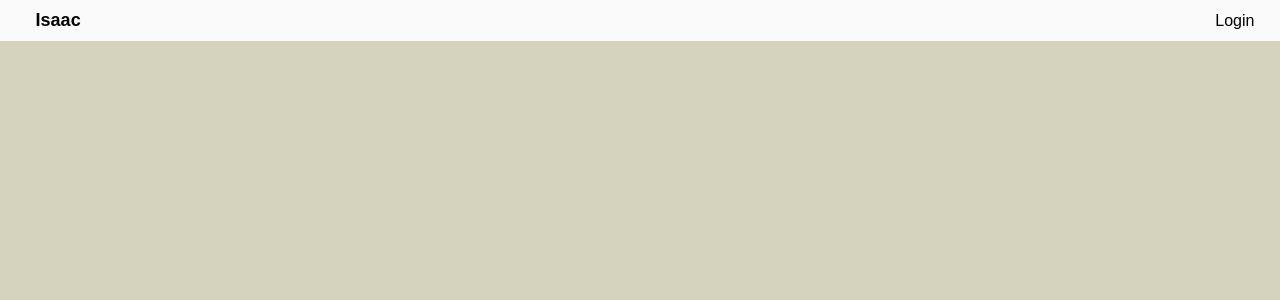
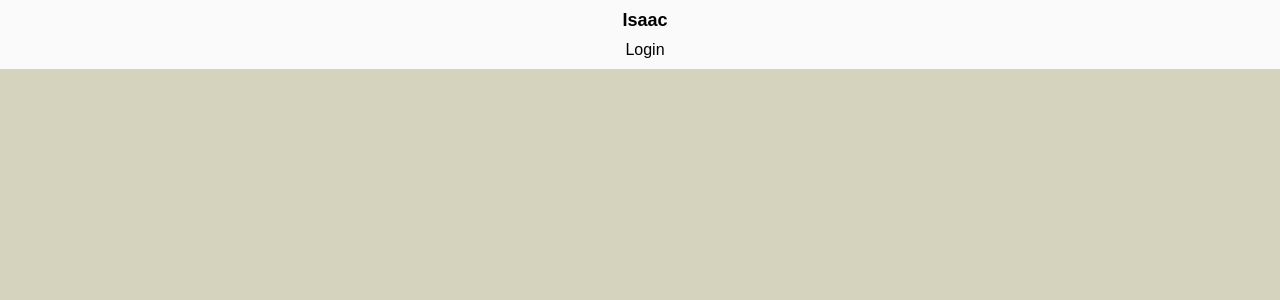
Before and after one commit to Isaac-To/MyStory, a Django app: template MyStory/app/templates/nav.html in a window 1280 px wide. Shown: the top 300 px of the page. Run offline with Django 3.2, Linux system fonts and the light colour scheme; the template is opened without the code that fills it, so the values that code supplies are empty.

Commit message:
two layer layout on nav

```diff
--- a/MyStory/app/static/style/main.css
+++ b/MyStory/app/static/style/main.css
@@ -20,7 +20,6 @@ nav {
   position: sticky;
   width: 100%;
   top: 0;
-  max-height: 50px;
   padding: 10px;
 }
 
@@ -52,16 +51,18 @@ img {
 }
 
 .logo {
+  display: flex;
+  flex-direction: row;
+  justify-content: center;
   font-size: large;
   font-weight: bold;
+  margin-bottom: 10px;
 }
 
 .nav-content {
-  margin-left: 2%;
-  margin-right: 2%;
   display: flex;
-  justify-content: space-between;
-  align-items: center;
+  flex-direction: row;
+  justify-content: center;
 }
 
 .content {
--- a/MyStory/app/templates/nav.html
+++ b/MyStory/app/templates/nav.html
@@ -24,13 +24,11 @@
 
   <body>
     <nav>
+      <div class="logo">
+        <a href="{% url 'home' %}">Isaac</a>
+      </div>
       <div class="nav-content">
-        <div class="logo" style="float: left">
-          <a href="{% url 'home' %}">Isaac</a>
-        </div>
-        <div style="float: right">
-          <a href="/admin">Login</a>
-        </div>
+        <a href="/admin">Login</a>
       </div>
     </nav>
     <div class="content">{% block content %} {% endblock content %}</div>
```
